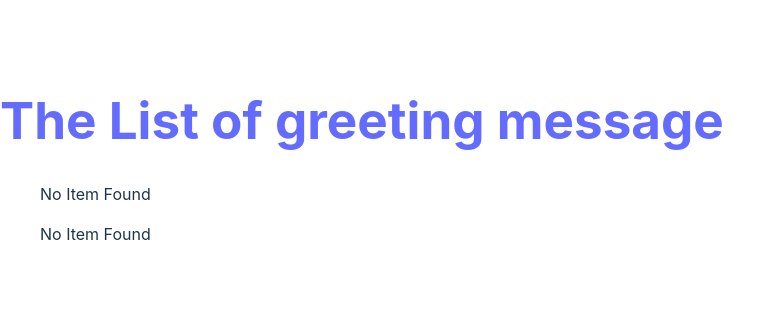
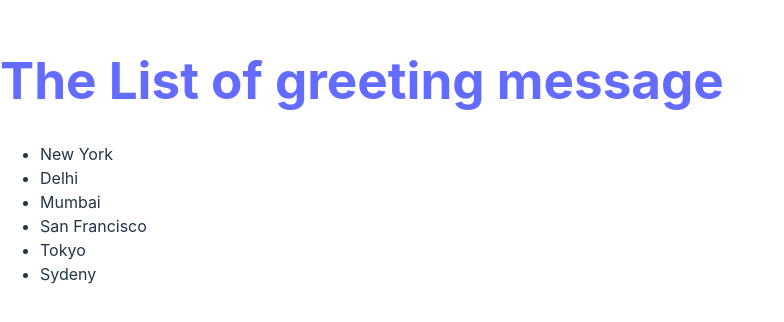
Before and after one commit to C0SMlC/React-18, a React (Vite) app: page / in a window 1280 px wide. Shown: the part 240-562 px from the top of the page, without its empty margins (0-784 px from the left). Built offline with nearby package versions, Linux system fonts and the light colour scheme.

Commit message:
Handling Events: mouseEvents

```diff
--- a/src/message.tsx
+++ b/src/message.tsx
@@ -1,5 +1,5 @@
 // PASCAL CASING, CAPITAL FIRST LETTER
-
+import { MouseEvent } from 'react';
 import { Fragment } from 'react';
 // Can use fragment instead of <> </>
 function Message() {
@@ -11,11 +11,17 @@
     'Tokyo',
     'Sydeny',
   ];
-  items = [];
+  // items = [];
   // / Conditional rendering
   // if (items.length === 0) {
   //   return <h1>No item found</h1>;
   // }
+
+  // Parameter 'event' implicitly has an 'any' type.ts(7006)
+  // We have to explicitly specify the type of event
+  const handleClick = (event: MouseEvent) => {
+    console.log(event);
+  };
   const getMessage = () => {
     return items.length === 0 ? <p>No Item Found</p> : null;
   };
@@ -28,7 +34,7 @@
         {items.length === 0 && <p>No Item Found</p>}
 
         {items.map((item) => (
-          <li key={item} className="item">
+          <li key={item} className="item" onClick={handleClick}>
             {item}
           </li>
           // Eahc item should have unique in order to react to identufy the item
```
